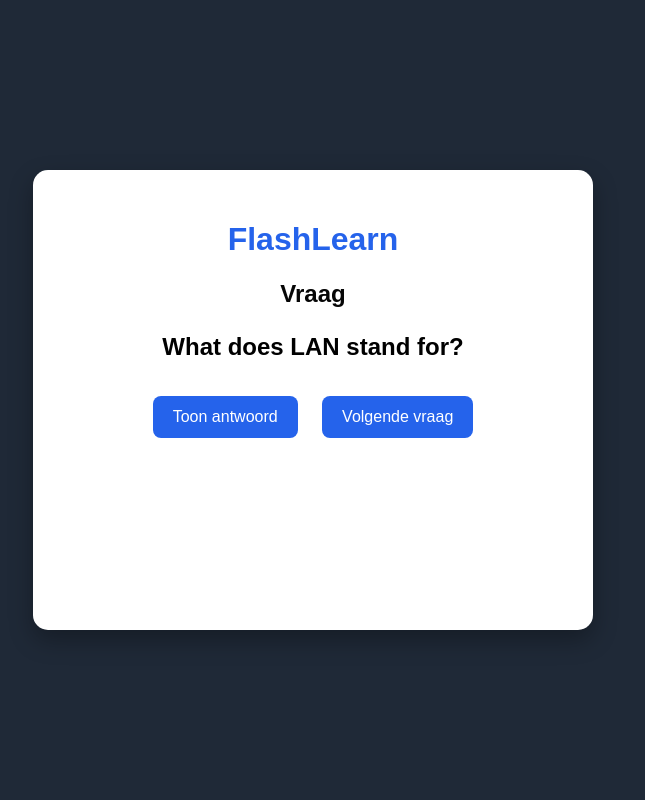
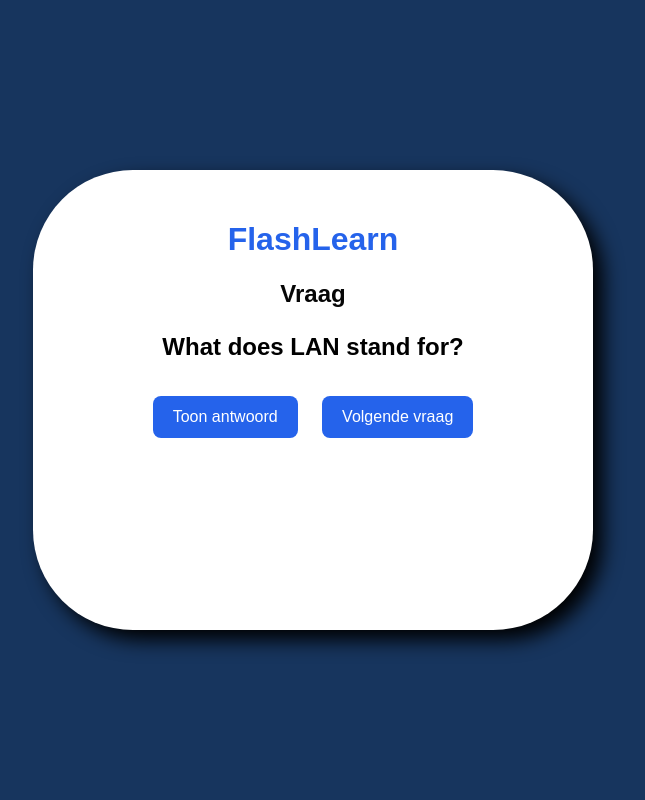
Before and after one commit to gevalk/FlashLearn, a Flask app: page / in a window 1280 px wide. Shown: the whole page, without its empty margins (327-972 px from the left). Run offline with Flask 3, Linux system fonts and the light colour scheme.

Commit message:
Moved Java script to own file and updated readme file

```diff
--- /dev/null
+++ b/app_oefening.py
@@ -0,0 +1,6 @@
+from flask import flask, render_template
+import random
+import json
+
+
+with open("flashcards.json", "r", encoding="utf-8") as file:
--- /dev/null
+++ b/static/script.js
@@ -0,0 +1,4 @@
+
+    function toonAntwoord() {
+    document.getElementById("antwoord").style.display = "block";
+}
--- a/static/style.css
+++ b/static/style.css
@@ -1,6 +1,6 @@
 body {
     font-family: Arial, sans-serif;
-    background-color: #1f2937;
+    background-color: #17355e;
     color: white;
     display: flex;
     justify-content: center;
@@ -13,8 +13,8 @@ body {
     background: white;
     color: black;
     padding: 30px;
-    border-radius: 15px;
-    box-shadow: 0 10px 25px rgba(0,0,0,0.3);
+    border-radius: 100px;
+    box-shadow: 10px 10px 20px rgba(0,0,0,1);
     width: 500px;
     text-align: center;
     min-height: 400px;
--- a/templates/index.html
+++ b/templates/index.html
@@ -31,10 +31,7 @@
   ✅  Antwoord: {{antwoord}}
 </p>
 
-<script>
-    function toonAntwoord() {
-    document.getElementById("antwoord").style.display = "block";
-}
+<script src="{{ url_for('static', filename='script.js') }}">
 </script>
 
 </div>
```
Also changed, not shown: app.py (+7 -1 lines), README.md.
